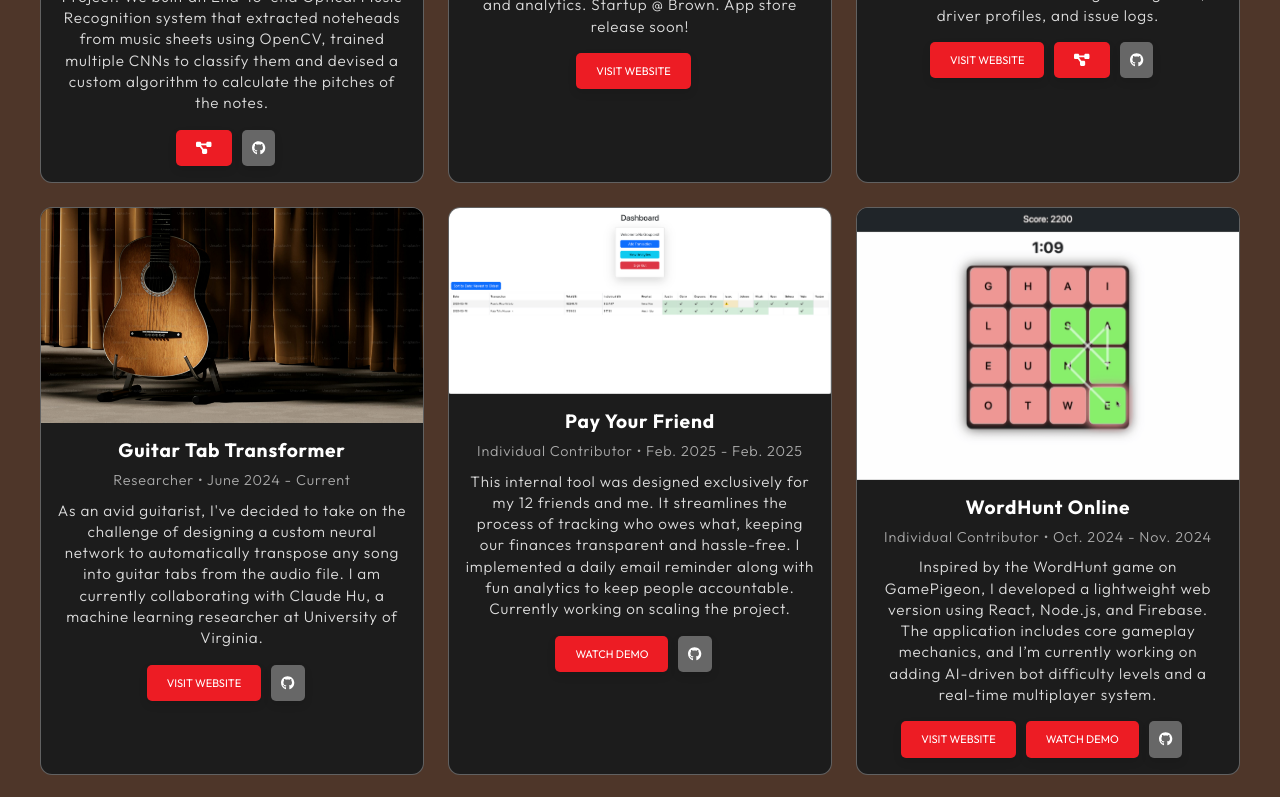
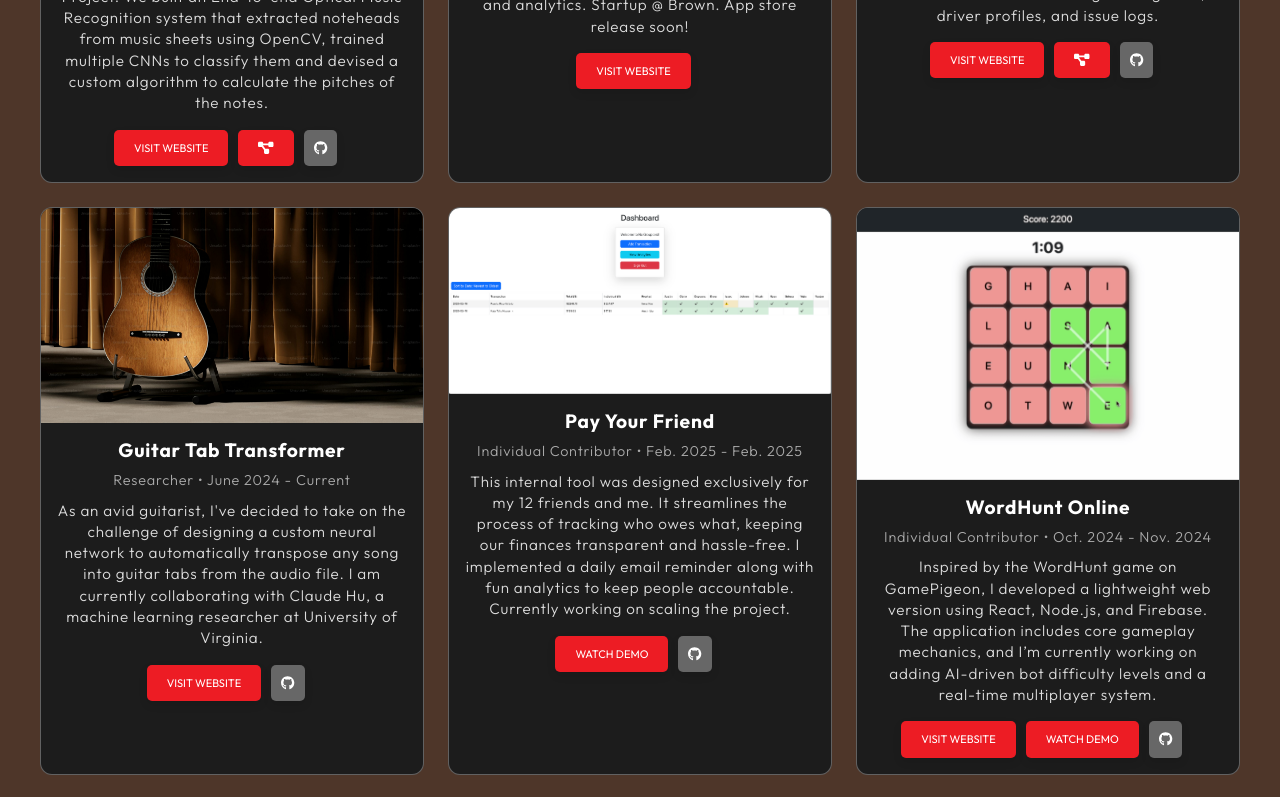
Before and after one commit to austinliu05/my-web-portfolio, a React (Create React App) app: page / in a window 1280 px wide. Shown: the part 1820-2617 px from the top of the page. Built offline with nearby package versions, Linux system fonts and the light colour scheme.

Commit message:
Got rid of weird box shadow

```diff
--- a/src/components/projects/projects_section.tsx
+++ b/src/components/projects/projects_section.tsx
@@ -10,7 +10,7 @@ const projectItems = [
     date: "Feb. 2025 - May 2025",
     description: "This is my CSCI 1470 Deep Learning Final Project. We built an End-to-end Optical Music Recognition system that extracted noteheads from music sheets using OpenCV, trained multiple CNNs to classify them and devised a custom algorithm to calculate the pitches of the notes.",
     imageURL: "projects/final-project-poster.png",
-    websiteURL: "",
+    websiteURL: "https://drive.google.com/file/d/1v4vpcINE19tmXLDHQoq2nxMMFvEATZlN/view?usp=sharing",
     videoURL: "",
     githubURL: "https://github.com/austinliu05/brown-dl-s25-final-project",
     skills: ["OpenCV", "TensorFlow"],
--- a/src/components/slideshow.css
+++ b/src/components/slideshow.css
@@ -85,7 +85,6 @@
     max-width: 500px;
     height: auto;
     border-radius: 1vh;
-    box-shadow: 0 4px 8px rgba(0, 0, 0, 0.1);
 }
 
 .slide-metadata {
```
